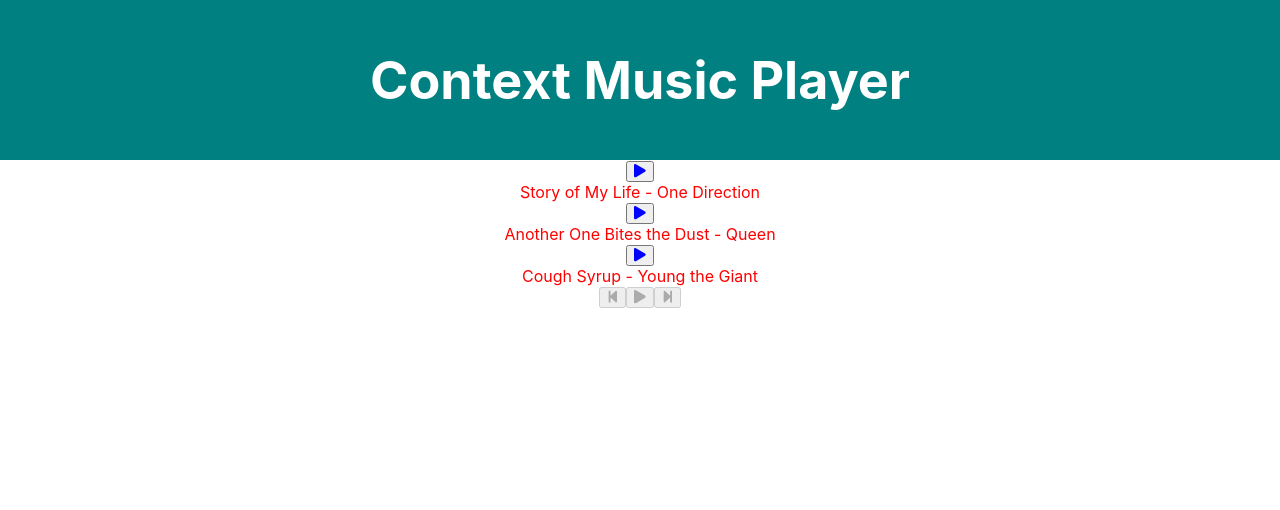
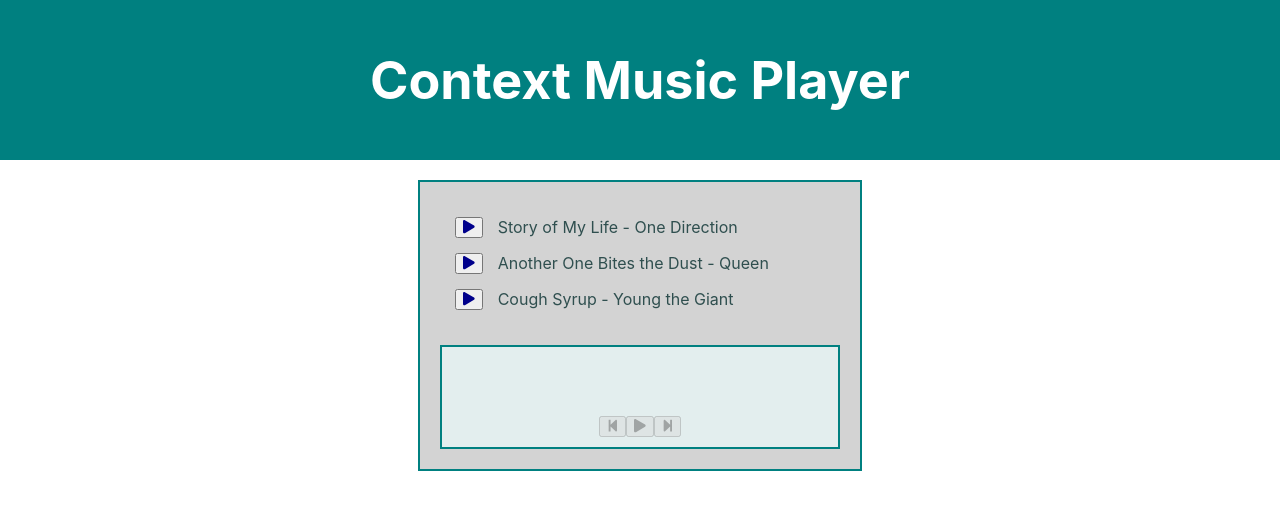
Before and after one commit to kdv24/Context-musicplayer, a React (Create React App) app: page / in a window 1280 px wide. Shown: the top 510 px of the page. Built offline with nearby package versions, Linux system fonts and the light colour scheme.

Commit message:
add simple styling to make less painful to look at :)

```diff
--- a/src/App.css
+++ b/src/App.css
@@ -17,16 +17,81 @@
     color: #61dafb;
 }
 
+.auto-grid {
+    --auto-grid-min-size: 16rem;
+}
+
+/* selects all children of the auto-grid class */
+.auto-grid > * {
+    max-width: 100%;
+    min-height: 250px;
+    display: flex;
+    justify-content: center;
+    align-items: center;
+}
+
+/* selects the siblings of the children of the auto-grid class, but not the first child */
+.auto-grid > * + * {
+    margin-top: 1rem;
+}
+.radio {
+    background-color: lightgrey;
+    display: flex;
+    flex-direction: column;
+    justify-self: center;
+    max-width: 400px;
+    margin: 20px auto;
+    padding: 20px;
+    border: 2px teal solid;
+}
+
 .box {
-    color: green;
+    display: flex;
+    margin: 15px;
 }
 
 .button {
-    color: blue;
+    color: darkblue;
+    margin-right: 15px;
 }
 
 .song-title {
-    color: red;
+    color: darkslategray;
+}
+
+.currently-playing {
+    margin-top: 20px;
+    padding: 10px;
+    background-color: #e3eeee;
+    border: 2px teal solid;
+    height: 80px;
+    color: lightcoral;
+    display: flex;
+    flex-direction: column;
+    justify-content: flex-end;
+}
+
+.currently-playing-controls {
+    padding-top: 15px;
+}
+
+@supports (display: grid) {
+    .auto-grid {
+        display: grid;
+        grid-template-columns: repeat(
+            auto-fill,
+            minmax(var(--auto-grid-min-size), 1fr)
+        );
+        grid-gap: 1rem;
+    }
+
+    .auto-grid > * {
+        max-width: unset;
+    }
+
+    .auto-grid > * + * {
+        margin-top: unset;
+    }
 }
 
 @keyframes App-logo-spin {
--- a/src/App.js
+++ b/src/App.js
@@ -12,8 +12,10 @@
                 <header className="App-header">
                     <h1>Context Music Player</h1>
                 </header>
-                <TrackList />
-                <PlayerControls />
+                <div className="radio">
+                    <TrackList />
+                    <PlayerControls />
+                </div>
             </div>
         </MusicPlayerProvider>
     );
```
